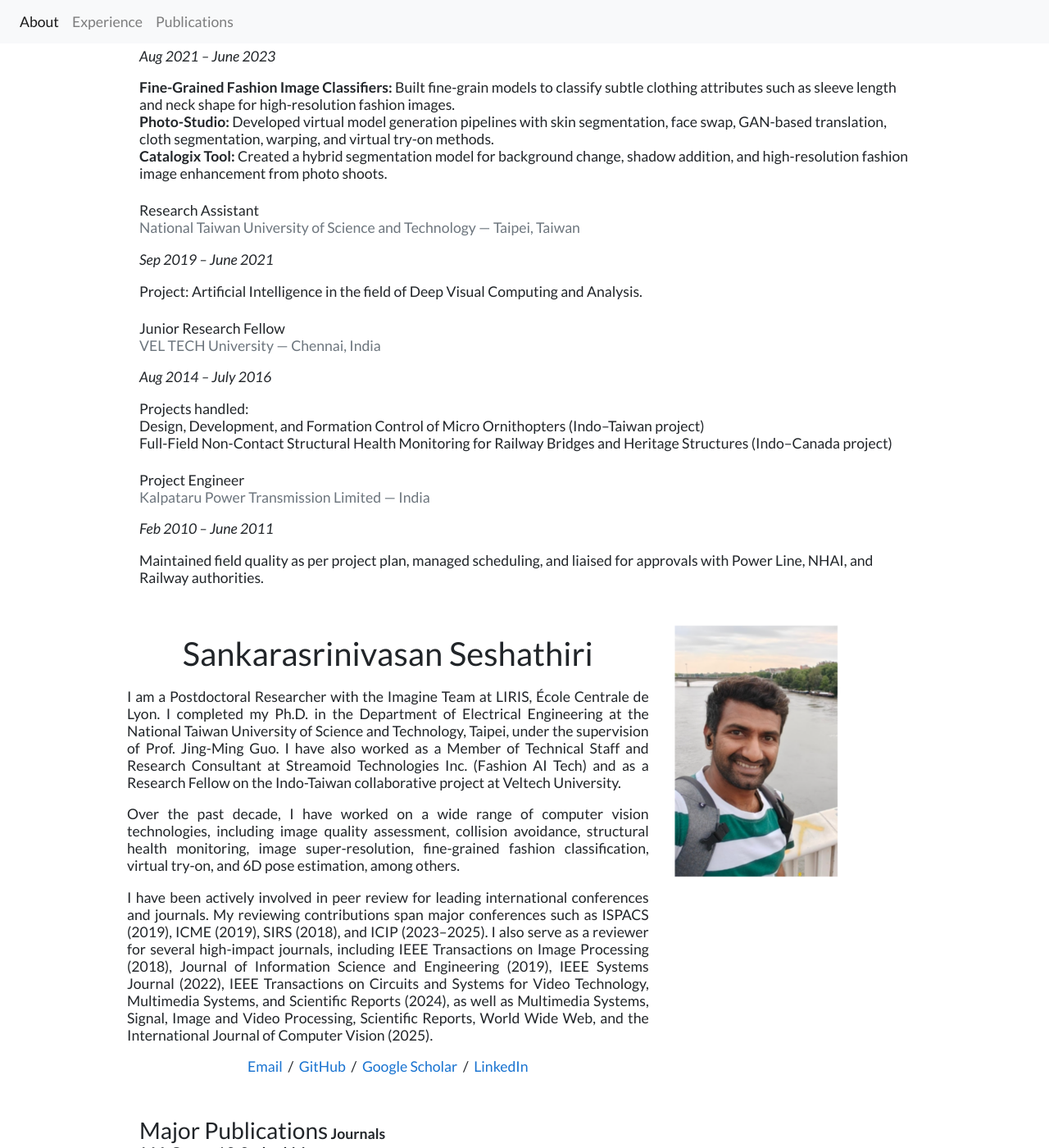
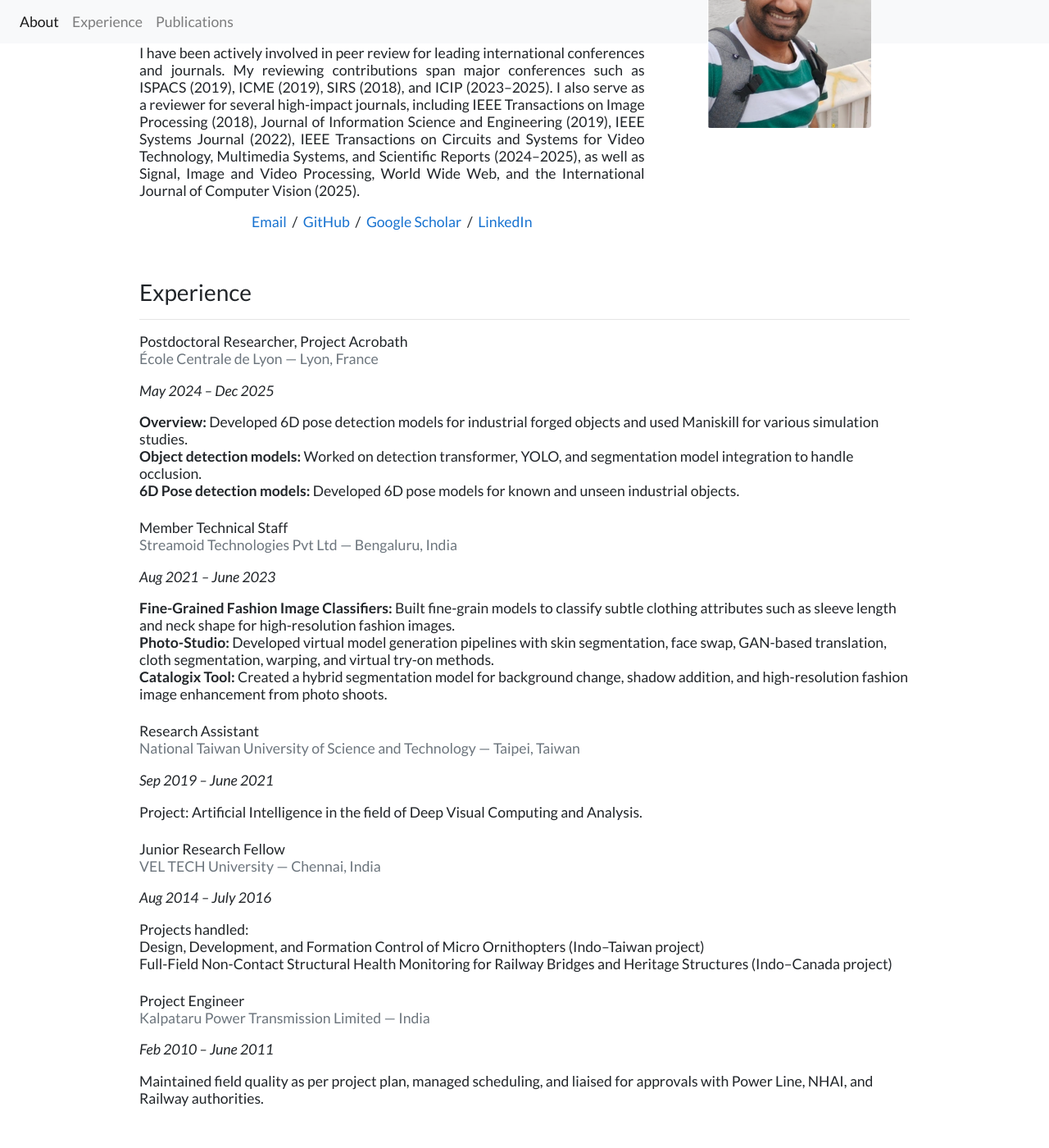
Before and after one commit to SankarSrin/SankarSrin.github.io, a Jekyll site: the page built from index.html, in a window 1280 px wide and 1400 px high, scrolled down 365 px. Shown: the whole window at 82% size. Built offline with Jekyll 4.4.1, drawn with Linux system fonts in a browser that asks for light colours; some of the changed text lies outside the part shown.

Commit message:
experience

```diff
--- a/index.html
+++ b/index.html
@@ -2,36 +2,63 @@
 layout: default
 ---
 
-{% include experience.html %}
 
 
-<div class="row flex-column-reverse flex-md-row py-2">
-    <div class="col-md-8" id="bio">
-        <h1>Sankarasrinivasan Seshathiri</h1>
-        <p class="text-justify">
+<!-- ===== Bio Section ===== -->
+<section id="bio" class="container py-4">
+  <div class="row flex-column-reverse flex-md-row align-items-center">
+
+    <!-- Bio Text -->
+    <div class="col-md-8">
+      <h1 class="mb-3">Sankarasrinivasan Seshathiri</h1>
 
       <p class="text-justify">
-    I am a Postdoctoral Researcher with the Imagine Team at LIRIS, École Centrale de Lyon. I completed my Ph.D. in the Department of Electrical Engineering at the National Taiwan University of Science and Technology, Taipei, under the supervision of Prof. Jing-Ming Guo. I have also worked as a Member of Technical Staff and Research Consultant at Streamoid Technologies Inc. (Fashion AI Tech) and as a Research Fellow on the Indo-Taiwan collaborative project at Veltech University.
+        I am a Postdoctoral Researcher with the Imagine Team at LIRIS, École Centrale de Lyon.
+        I completed my Ph.D. in the Department of Electrical Engineering at the National Taiwan University of Science and Technology, Taipei,
+        under the supervision of Prof. Jing-Ming Guo. I have also worked as a Member of Technical Staff and Research Consultant at
+        Streamoid Technologies Inc. (Fashion AI Tech) and as a Research Fellow on the Indo–Taiwan collaborative project at Veltech University.
       </p>
 
       <p class="text-justify">
-    Over the past decade, I have worked on a wide range of computer vision technologies, including image quality assessment, collision avoidance, structural health monitoring, image super-resolution, fine-grained fashion classification, virtual try-on, and 6D pose estimation, among others.
+        Over the past decade, I have worked on a wide range of computer vision technologies, including image quality assessment,
+        collision avoidance, structural health monitoring, image super-resolution, fine-grained fashion classification, virtual try-on,
+        and 6D pose estimation, among others.
       </p>
 
       <p class="text-justify">
-    I have been actively involved in peer review for leading international conferences and journals. My reviewing contributions span major conferences such as ISPACS (2019), ICME (2019), SIRS (2018), and ICIP (2023–2025). I also serve as a reviewer for several high-impact journals, including <i>IEEE Transactions on Image Processing</i> (2018), <i>Journal of Information Science and Engineering</i> (2019), <i>IEEE Systems Journal</i> (2022), <i>IEEE Transactions on Circuits and Systems for Video Technology</i>, <i>Multimedia Systems</i>, and <i>Scientific Reports</i> (2024), as well as <i>Multimedia Systems</i>, <i>Signal, Image and Video Processing</i>, <i>Scientific Reports</i>, <i>World Wide Web</i>, and the <i>International Journal of Computer Vision</i> (2025).
+        I have been actively involved in peer review for leading international conferences and journals.
+        My reviewing contributions span major conferences such as ISPACS (2019), ICME (2019), SIRS (2018), and ICIP (2023–2025).
+        I also serve as a reviewer for several high-impact journals, including
+        <i>IEEE Transactions on Image Processing</i> (2018),
+        <i>Journal of Information Science and Engineering</i> (2019),
+        <i>IEEE Systems Journal</i> (2022),
+        <i>IEEE Transactions on Circuits and Systems for Video Technology</i>,
+        <i>Multimedia Systems</i>,
+        and <i>Scientific Reports</i> (2024–2025),
+        as well as <i>Signal, Image and Video Processing</i>,
+        <i>World Wide Web</i>, and
+        the <i>International Journal of Computer Vision</i> (2025).
       </p>
 
-        <p style="text-align:center">
+      <p class="text-center">
         <a href="mailto:sankarsrin@gmail.com">Email</a> &nbsp;/&nbsp;
         <a href="https://github.com/SankarSrin">GitHub</a> &nbsp;/&nbsp;
         <a href="https://scholar.google.com/citations?user=CTWLEcEAAAAJ&hl=en">Google Scholar</a> &nbsp;/&nbsp;
-            <a href="https://www.linkedin.com/in/sankarasrinivasan-seshathiri-43488743/">LinkedIn </a>
+        <a href="https://www.linkedin.com/in/sankarasrinivasan-seshathiri-43488743/">LinkedIn</a>
       </p>
     </div>
-    <div class="col-md-4" style="z-index:4;">
-            <img alt="profile photo" id="portrait" src="portrait1.jpg" style="width:200px; border-radius:0;">
+
+    <!-- Profile Photo -->
+    <div class="col-md-4 text-center mb-3 mb-md-0" style="z-index:4;">
+      <img alt="profile photo" id="portrait" src="portrait1.jpg" class="img-fluid rounded" style="max-width:200px;">
+    </div>
 
   </div>
-</div>
+</section>
+
+
+<!-- ===== Experience Section ===== -->
+{% include experience.html %}
+
+<!-- ===== Publications Section ===== -->
 {% include publications.html %}
```
Lines whose indentation alone changed are shown as unchanged.
